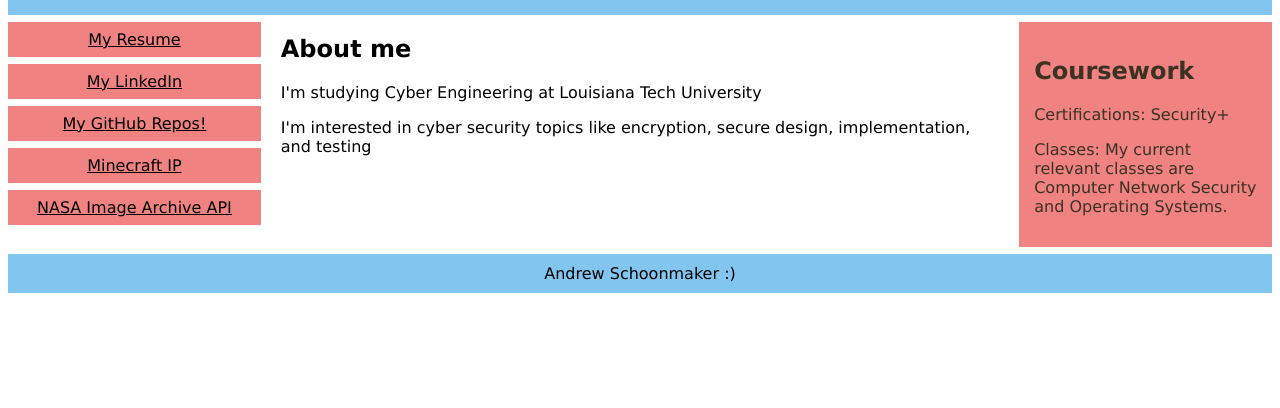
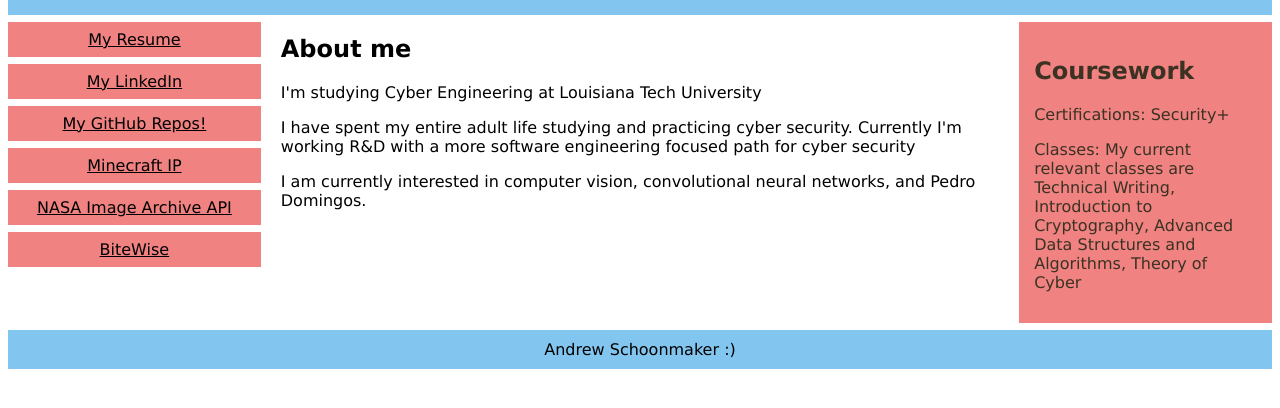
Before and after one commit to schoobydrew/schoobydrew.github.io, a plain HTML site: page index.html in a window 1280 px wide. Shown: the part 104-512 px from the top of the page. Drawn offline with Linux system fonts and the light colour scheme.

Commit message:
Update index.html

```diff
--- a/index.html
+++ b/index.html
@@ -66,18 +66,20 @@
     <a href="https://github.com/schoobydrew">My GitHub Repos!</a>
     <a href="schoobydrew.github.io/mcip.html">Minecraft IP</a>
     <a href="schoobydrew.github.io/archiveNASA/apinasa.html">NASA Image Archive API</a>
+    <a href="https://github.com/schoobydrew/bitewise-app">BiteWise</a>
   </div>
 
   <div class="main">
     <h2>About me</h2>
     <p>I'm studying Cyber Engineering at Louisiana Tech University</p>
-    <p>I'm interested in cyber security topics like encryption, secure design, implementation, and testing</p>
+    <p>I have spent my entire adult life studying and practicing cyber security. Currently I'm working R&D with a more software engineering focused path for cyber security</p>
+    <p>I am currently interested in computer vision, convolutional neural networks, and Pedro Domingos.</p>
   </div>
 
   <div class="right">
     <h2>Coursework</h2>
     <p>Certifications: Security+</p>
-    <p>Classes: My current relevant classes are Computer Network Security and Operating Systems.</p>
+    <p>Classes: My current relevant classes are Technical Writing, Introduction to Cryptography, Advanced Data Structures and Algorithms, Theory of Cyber</p>
   </div>
 </div>
 
```
